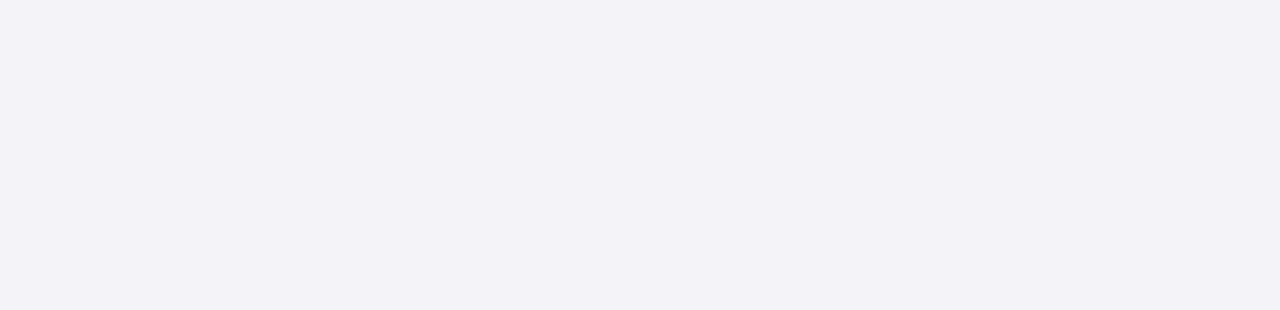
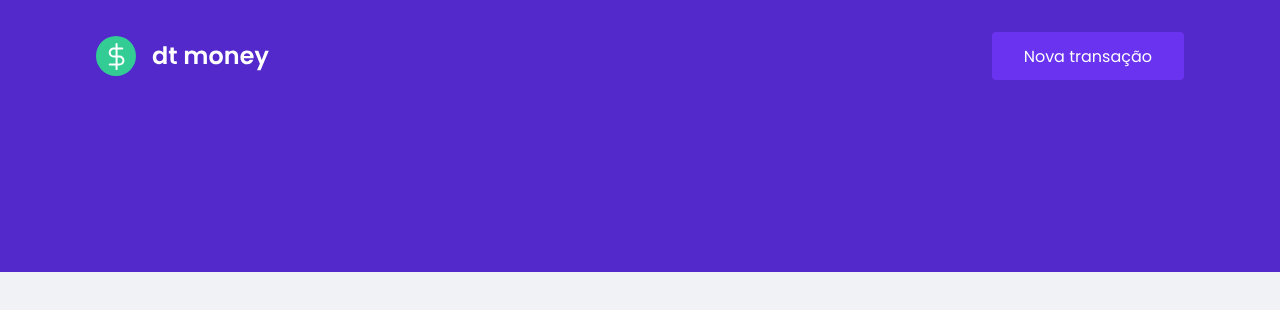
Before and after one commit to nmartineli/Ignite-ReactJS-Chap2, a React (Create React App) app: page / in a window 1280 px wide. Shown: the top 310 px of the page. Built offline with nearby package versions, Linux system fonts and the light colour scheme.

Commit message:
Header HTML/CSS

```diff
--- a/src/App.tsx
+++ b/src/App.tsx
@@ -1,9 +1,11 @@
-import { GlobalStyle } from './assets/styles/global';
+import { Header } from './components/Header';
+import { GlobalStyle } from './styles/global';
 
 export function App() {
   return (
-    <div className="App">
+    <>
+      <Header />
       <GlobalStyle />
-    </div>
+    </>
   );
 }
--- /dev/null
+++ b/src/components/Header/index.tsx
@@ -0,0 +1,13 @@
+import logoImg from '../../assets/logo.svg';
+import { Container, Content } from './styles';
+
+export function Header() {
+  return (
+    <Container>
+      <Content>
+        <img src={logoImg} alt="dtmoney" />
+        <button type="button">Nova transação</button>
+      </Content>
+    </Container>
+  );
+}
--- /dev/null
+++ b/src/components/Header/styles.ts
@@ -0,0 +1,31 @@
+import styled from 'styled-components';
+
+export const Container = styled.header`
+  background: var(--blue);
+`;
+
+export const Content = styled.div`
+  max-width: 1120px;
+  margin: 0 auto;
+
+  padding: 2rem 1rem 12rem;
+  display: flex;
+  align-items: center;
+  justify-content: space-between;
+
+  button {
+    font-size: 1rem;
+    color: #ffffff;
+    background: var(--blue-light);
+    border: 0;
+    padding: 0 2rem;
+    border-radius: 0.25rem;
+    height: 3rem;
+
+    transition: filter 0.2s;
+
+    &:hover {
+      filter: brightness(0.9);
+    }
+  }
+`;
```
Also changed, not shown: src/styles/global.ts (renamed from src/assets/styles/global.ts).
